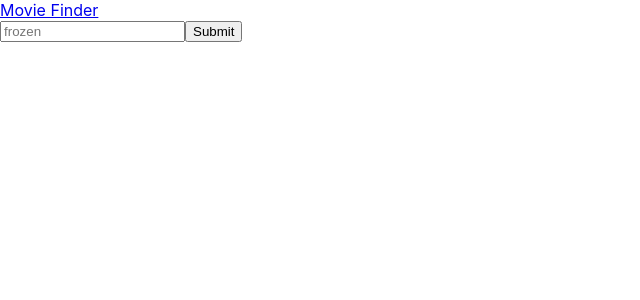
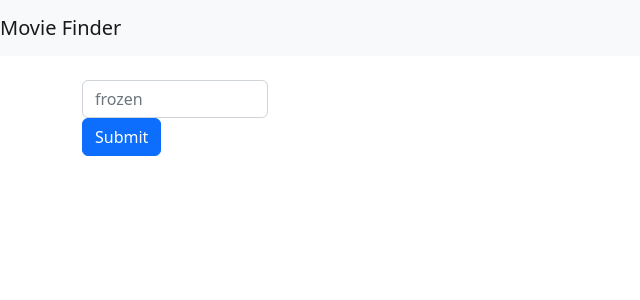
Before and after one commit to KCampbell22/movie-finder-react, a React (Create React App) app: page / in a window 1280 px wide. Shown: the top 300 px of the page, without its empty margins (0-640 px from the left). Built offline with nearby package versions, Linux system fonts and the light colour scheme.

Commit message:
'- added bootstrap'

```diff
--- a/package.json
+++ b/package.json
@@ -6,6 +6,7 @@
     "@testing-library/jest-dom": "^5.16.5",
     "@testing-library/react": "^13.3.0",
     "@testing-library/user-event": "^13.5.0",
+    "bootstrap": "^5.2.0",
     "react": "^17.0.2",
     "react-dom": "^17.0.2",
     "react-router-dom": "^5.2.0",
--- a/src/Home.js
+++ b/src/Home.js
@@ -75,10 +75,13 @@ class MovieFinder extends React.Component {
       <div className="container">
         <div className="row">
           <div className="col-12">
-            <form onSubmit={this.handleSubmit} className="form-inline my-4">
+            <form
+              onSubmit={this.handleSubmit}
+              className="form-inline my-4 col-2"
+            >
               <input
                 type="text"
-                className="form-control mr-sm-2"
+                className="form-control mr-sm-2 col-4"
                 placeholder="frozen"
                 value={searchTerm}
                 onChange={this.handleChange}
--- a/src/index.js
+++ b/src/index.js
@@ -2,6 +2,7 @@ import React from "react";
 import ReactDOM from "react-dom";
 import "./index.css";
 import App from "./App";
+import "bootstrap/dist/css/bootstrap.css";
 import reportWebVitals from "./reportWebVitals";
 
 ReactDOM.render(
```
Also changed, not shown: 1 other file (tests, documents, lock files or other folders).
